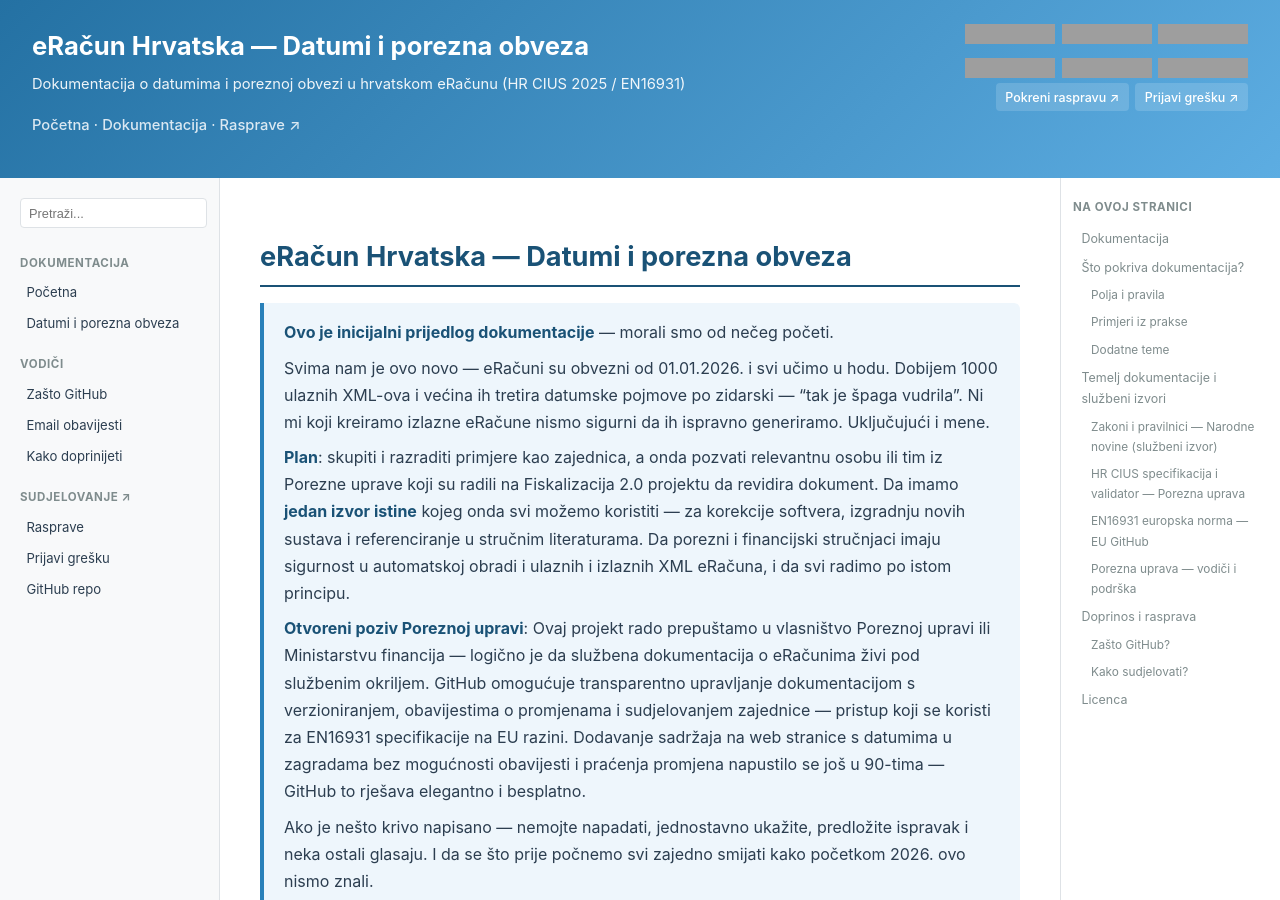
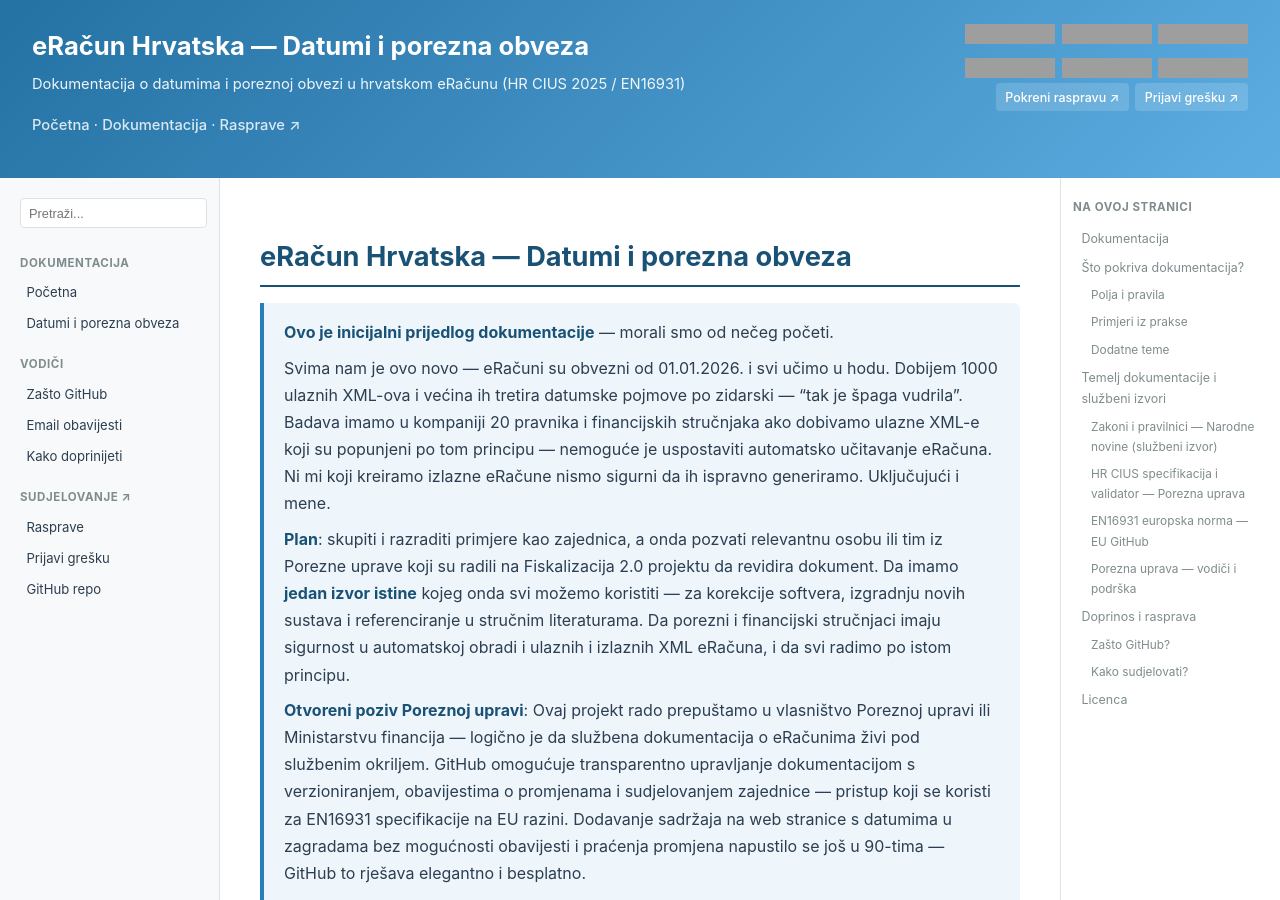
Before and after one commit to dageci/eracun-fiskalizacija-datumi, a Jekyll site: the page built from docs/index.md, in a window 1280 px wide and 900 px high, cut to the strip 0-900 px from the top of the window. Built offline with Jekyll 4.4.1, drawn with Linux system fonts in a browser that asks for light colours; grey boxes are pictures that could not be loaded.

Commit message:
naglaseno da nekonzistentni ulazni XML-ovi onemogucuju automatizaciju

```diff
--- a/docs/index.md
+++ b/docs/index.md
@@ -7,7 +7,7 @@
 
 > **Ovo je inicijalni prijedlog dokumentacije** — morali smo od nečeg početi.
 >
-> Svima nam je ovo novo — eRačuni su obvezni od 01.01.2026. i svi učimo u hodu. Dobijem 1000 ulaznih XML-ova i većina ih tretira datumske pojmove po zidarski — "tak je špaga vudrila". Ni mi koji kreiramo izlazne eRačune nismo sigurni da ih ispravno generiramo. Uključujući i mene.
+> Svima nam je ovo novo — eRačuni su obvezni od 01.01.2026. i svi učimo u hodu. Dobijem 1000 ulaznih XML-ova i većina ih tretira datumske pojmove po zidarski — "tak je špaga vudrila". Badava imamo u kompaniji 20 pravnika i financijskih stručnjaka ako dobivamo ulazne XML-e koji su popunjeni po tom principu — nemoguće je uspostaviti automatsko učitavanje eRačuna. Ni mi koji kreiramo izlazne eRačune nismo sigurni da ih ispravno generiramo. Uključujući i mene.
 >
 > **Plan**: skupiti i razraditi primjere kao zajednica, a onda pozvati relevantnu osobu ili tim iz Porezne uprave koji su radili na Fiskalizacija 2.0 projektu da revidira dokument. Da imamo **jedan izvor istine** kojeg onda svi možemo koristiti — za korekcije softvera, izgradnju novih sustava i referenciranje u stručnim literaturama. Da porezni i financijski stručnjaci imaju sigurnost u automatskoj obradi i ulaznih i izlaznih XML eRačuna, i da svi radimo po istom principu.
 >
```
Also changed, not shown: README.md.
